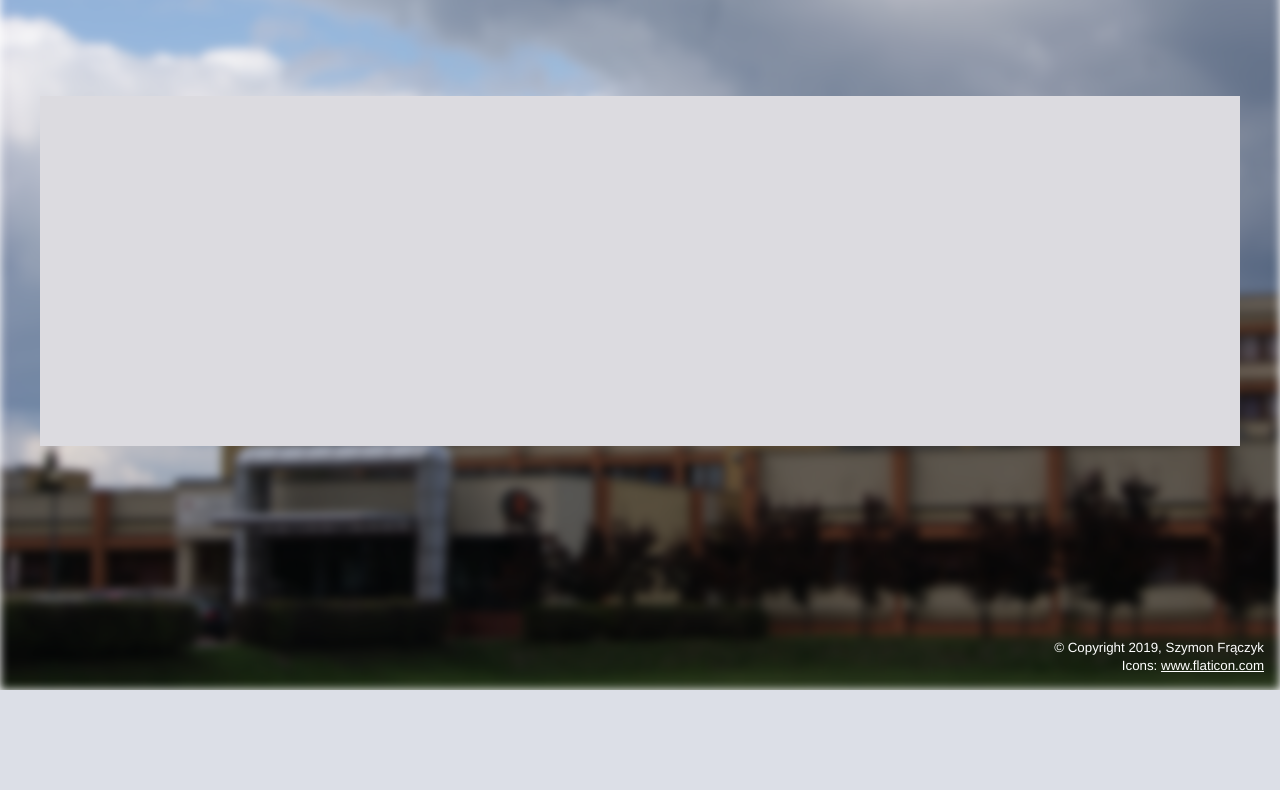
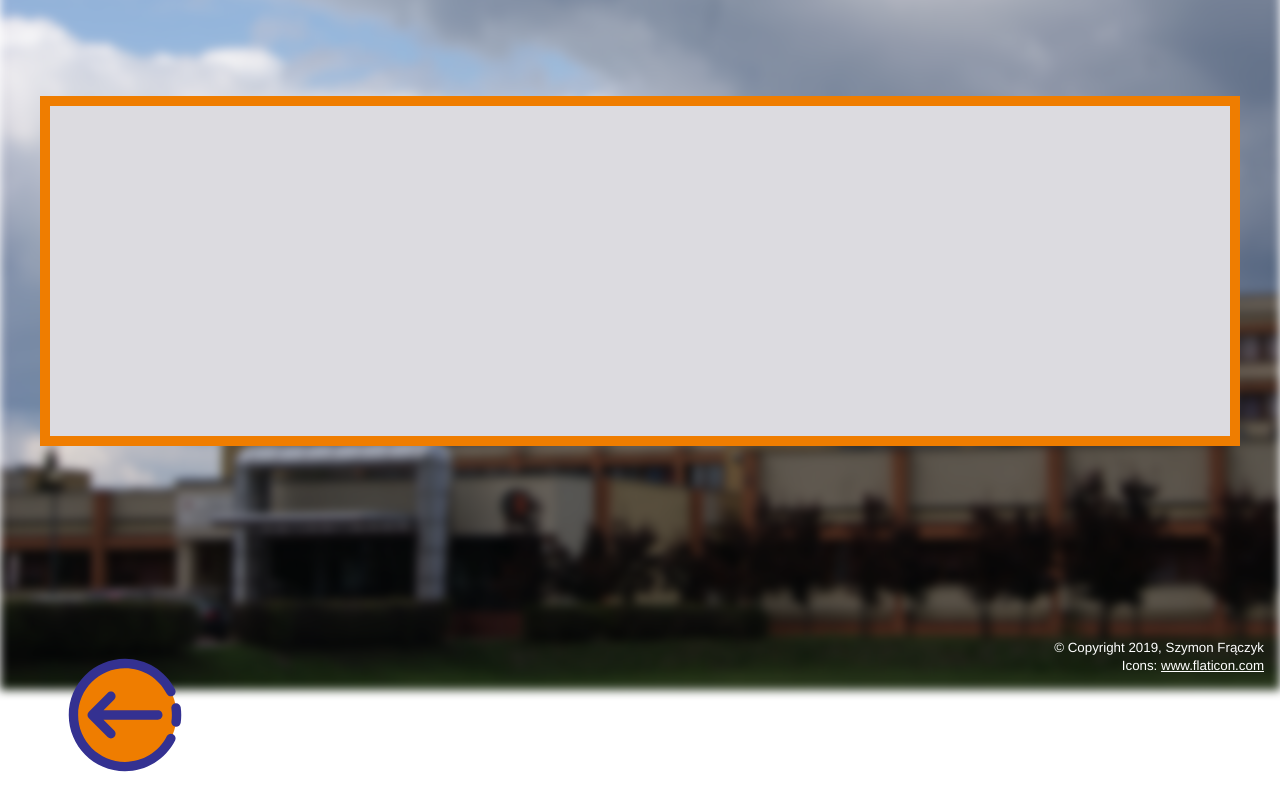
Before and after one commit to Mashnar/Praca_Inzynierska, a Symfony app: template templates/news/news.html.twig in a window 1280 px wide. Shown: the part 110-900 px from the top of the page. Before the commit the page ends 800 px from the top, so only its background shows below. Run offline with Twig, Linux system fonts and the light colour scheme; the template is opened without the code that fills it, so the values that code supplies are empty; some libraries are stand-ins or nearby versions.

Commit message:
Newsy praktycznie gotowe

```diff
--- a/public/news/news_style.css
+++ b/public/news/news_style.css
@@ -1,4 +1,7 @@
 .news_container {
+    border-color: #ef7d00;
+    border-style: solid;
+    border-width: 10px;
     top: 80px;
     position: relative;
     background-color: #DCDBE0;
@@ -27,6 +30,10 @@
 .news_item {
     border-bottom: 5px solid #ef7d00;
 }
+.news_item:last-child
+{
+    border-bottom: none;
+}
 
 .title {
     text-align: center;
--- a/src/Repository/DataMainRepository.php
+++ b/src/Repository/DataMainRepository.php
@@ -82,8 +82,7 @@ class DataMainRepository extends ServiceEntityRepository
     {
 
         return $this->createQueryBuilder('d')
-            ->select('d.' . $type . ',d.createdAt'
-            )
+            ->select('d.' . $type . ',d.createdAt')
             ->where('d.pm25 is NULL')
             ->andWhere('d.device = :device')
             ->setParameters(['device' => $device])
--- a/templates/news/news.html.twig
+++ b/templates/news/news.html.twig
@@ -46,5 +46,10 @@
             {% endfor %}
         {% endfor %}
     </div>
+    <a href="{{ path('homepage') }}">
+        <div class="back_button" style="position:absolute;top: 750px;height: 150px;left: 50px;">
 
+
+        </div>
+    </a>
 {% endblock %}
```
